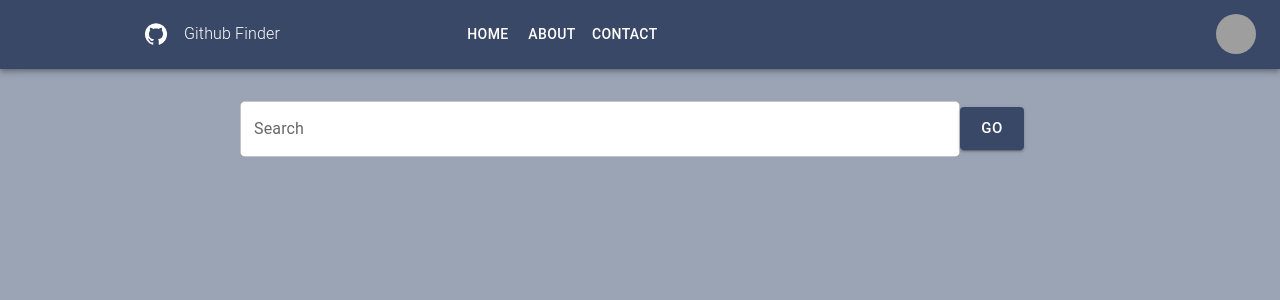
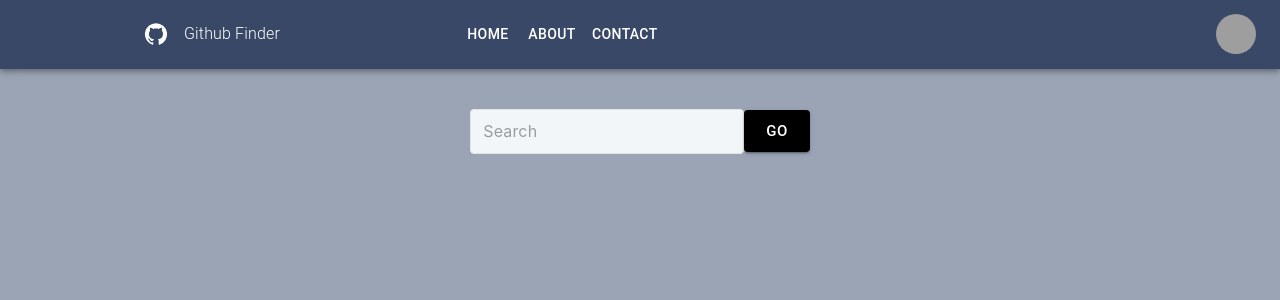
Before and after one commit to dagopia/Github-finder-app, a React (Create React App) app: page / in a window 1280 px wide. Shown: the top 300 px of the page. Built offline with nearby package versions, Linux system fonts and the light colour scheme; grey boxes are pictures that could not be loaded.

Commit message:
Search field componenet.

```diff
--- a/src/componenet/Search.js
+++ b/src/componenet/Search.js
@@ -1,36 +1,95 @@
 import * as React from "react";
+import { alpha, styled } from "@mui/material/styles";
+import InputBase from "@mui/material/InputBase";
+import InputLabel from "@mui/material/InputLabel";
+import FormControl from "@mui/material/FormControl";
 import Box from "@mui/material/Box";
 import TextField from "@mui/material/TextField";
 import { Button } from "@mui/material";
 
+const CssTextField = styled(TextField)({
+  "& label.Mui-focused": {
+    color: "#A0AAB4",
+  },
+  "& .MuiInput-underline:after": {
+    borderBottomColor: "#B2BAC2",
+  },
+  "& .MuiOutlinedInput-root": {
+    "& fieldset": {
+      borderColor: "#E0E3E7",
+    },
+    "&:hover fieldset": {
+      borderColor: "#B2BAC2",
+    },
+    "&.Mui-focused fieldset": {
+      borderColor: "#6F7E8C",
+    },
+  },
+});
+const BootstrapInput = styled(InputBase)(({ theme }) => ({
+  "label + &": {
+    marginTop: theme.spacing(3),
+  },
+  "& .MuiInputBase-input": {
+    borderRadius: 4,
+    position: "relative",
+    backgroundColor: theme.palette.mode === "light" ? "#F3F6F9" : "#1A2027",
+    border: "1px solid",
+    borderColor: theme.palette.mode === "light" ? "#E0E3E7" : "#2D3843",
+    fontSize: 16,
+    width: "100%",
+    padding: "10px 12px",
+    transition: theme.transitions.create([
+      "border-color",
+      "background-color",
+      "box-shadow",
+    ]),
+    // Use the system font instead of the default Roboto font.
+    fontFamily: [
+      "-apple-system",
+      "BlinkMacSystemFont",
+      '"Segoe UI"',
+      "Roboto",
+      '"Helvetica Neue"',
+      "Arial",
+      "sans-serif",
+      '"Apple Color Emoji"',
+      '"Segoe UI Emoji"',
+      '"Segoe UI Symbol"',
+    ].join(","),
+    "&:focus": {
+      boxShadow: `${alpha(theme.palette.primary.main, 0.25)} 0 0 0 0.2rem`,
+      borderColor: theme.palette.primary.main,
+    },
+  },
+}));
 const SearchAccount = () => {
   return (
     <Box
       component='form'
       sx={{
-        width: "80%",
+        width: "100%",
         maxWidth: "100%",
         display: "flex",
         justifyContent: "center",
         alignContent: "center",
         alignItems: "center",
       }}
-      noValidate
       autoComplete='off'
     >
-      <TextField
+      <FormControl
+        variant='standard'
         sx={{
-          ml: 30,
-          my: 4,
+          //   ml: 30,
+          my: 5,
           bgcolor: "white",
           borderRadius: "5px",
         }}
-        id='search'
-        label='Search'
-        variant='outlined'
-        fullWidth
-      />
-      <Button variant='contained' sx={{ bgcolor: "#394867" }} size='large'>
+      >
+        <BootstrapInput id='bootstrap-input' placeholder='Search' />
+      </FormControl>
+
+      <Button variant='contained' sx={{ bgcolor: "#000000" }} size='large'>
         Go
       </Button>
     </Box>
```
